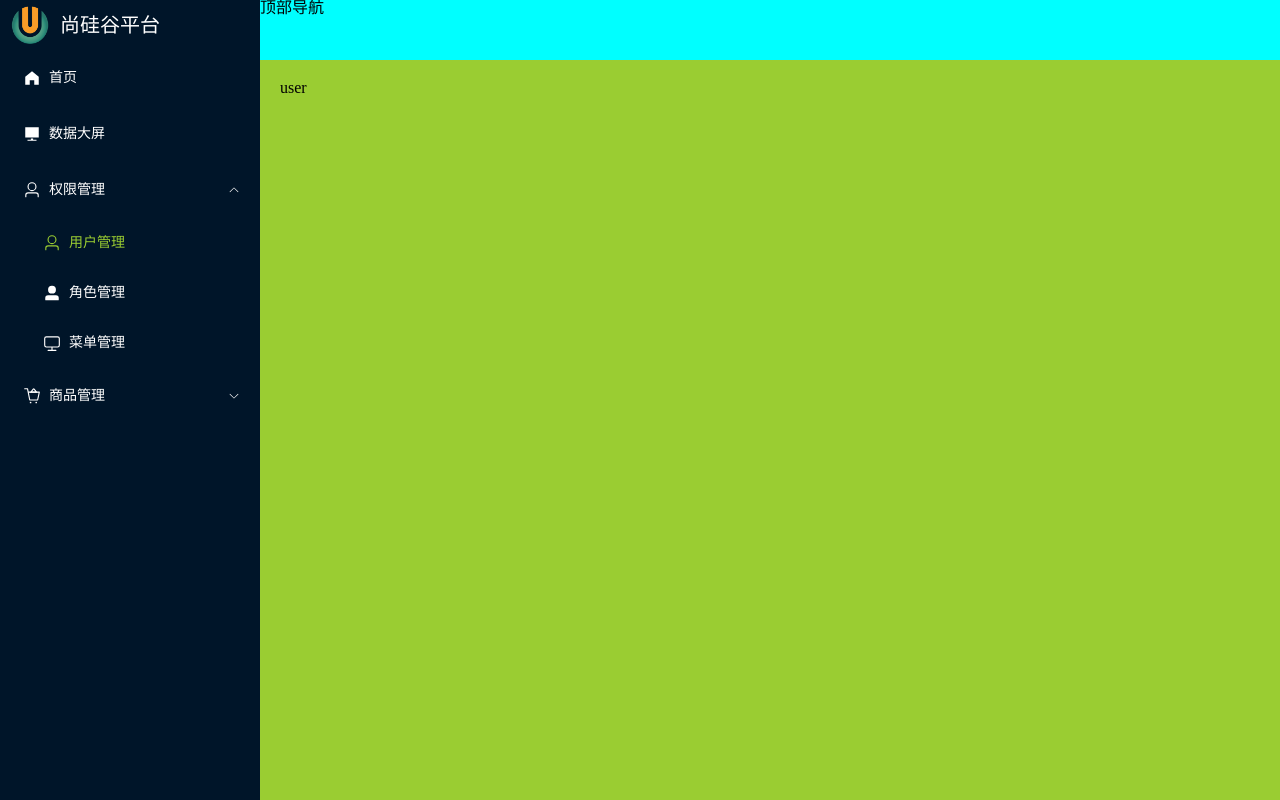
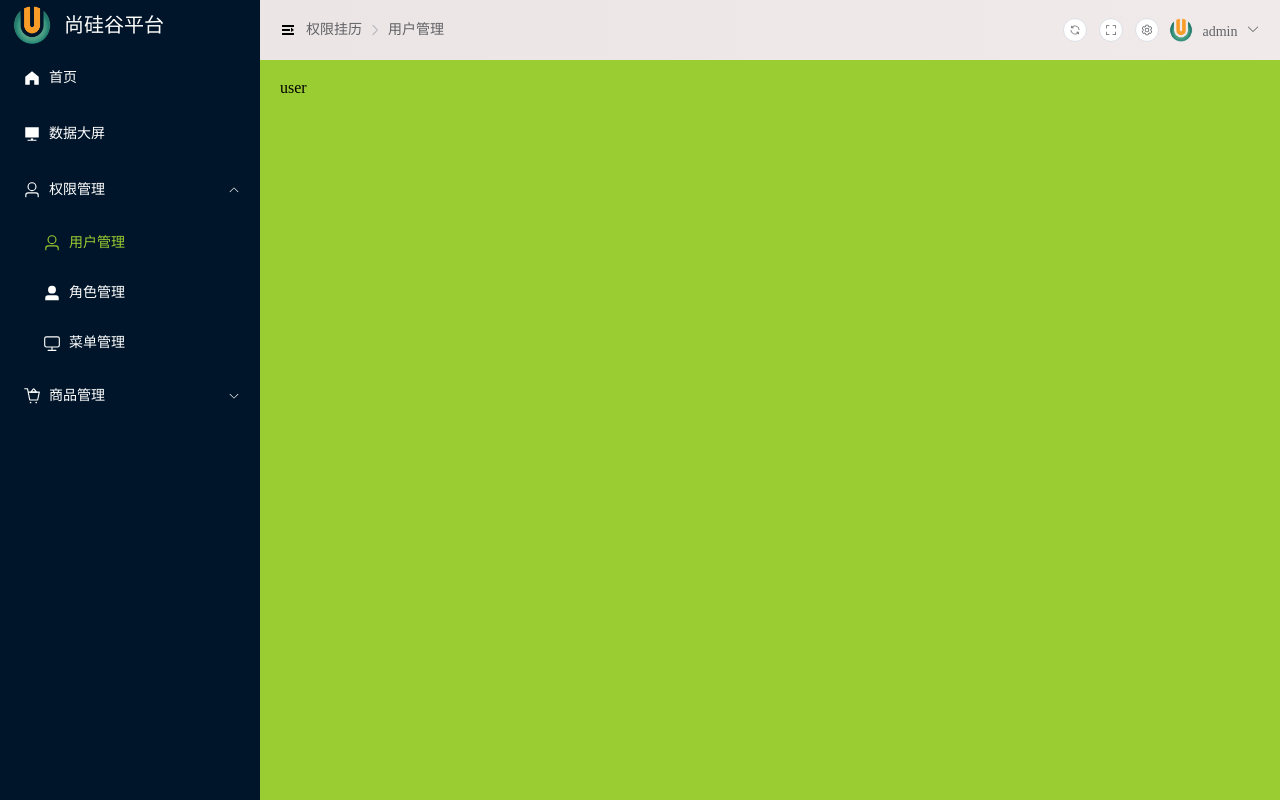
Before and after one commit to Jasonw372/AtGuiguVue3, a Vue app: page /acl/user in a window 1280 px wide. Built offline with nearby package versions, Linux system fonts and the light colour scheme.

Commit message:
feat: add menu fold

```diff
--- a/components.d.ts
+++ b/components.d.ts
@@ -7,8 +7,13 @@ export {}
 
 declare module 'vue' {
   export interface GlobalComponents {
+    ElBreadcrumb: typeof import('element-plus/es')['ElBreadcrumb']
+    ElBreadcrumbItem: typeof import('element-plus/es')['ElBreadcrumbItem']
     ElButton: typeof import('element-plus/es')['ElButton']
     ElCol: typeof import('element-plus/es')['ElCol']
+    ElDropdown: typeof import('element-plus/es')['ElDropdown']
+    ElDropdownItem: typeof import('element-plus/es')['ElDropdownItem']
+    ElDropdownMenu: typeof import('element-plus/es')['ElDropdownMenu']
     ElForm: typeof import('element-plus/es')['ElForm']
     ElFormItem: typeof import('element-plus/es')['ElFormItem']
     ElIcon: typeof import('element-plus/es')['ElIcon']
--- a/src/layout/index.vue
+++ b/src/layout/index.vue
@@ -2,32 +2,39 @@
 import Logo from '@/layout/logo/index.vue'
 import Menu from '@/layout/menu/index.vue'
 import Main from '@/layout/main/index.vue'
+import Tabbar from '@/layout/tabbar/index.vue'
+
 import useUserStore from '@/stores/modules/user'
 import { useRoute } from 'vue-router'
+import useLayOutSettingStore from '@/stores/modules/setting'
 
 const store = useUserStore()
 const menuRoutes = store.menuRoutes
-
 const $route = useRoute()
+const LayOutSettingStore = useLayOutSettingStore()
 </script>
 
 <template>
   <div class="layout_container">
-    <div class="layout_slider">
+    <div class="layout_slider" :class="{ fold: LayOutSettingStore.fold }">
       <Logo></Logo>
       <el-scrollbar class="scrollbar">
         <el-menu
+          :collapse="LayOutSettingStore.fold"
           background-color="#001529"
           text-color="white"
           active-text-color="yellowgreen"
           :default-active="$route.path"
+          :collapse-transition="true"
         >
           <Menu :menuList="menuRoutes" />
         </el-menu>
       </el-scrollbar>
     </div>
     <div class="layout_body">
-      <div class="layout_tabbar">顶部导航</div>
+      <div class="layout_tabbar">
+        <Tabbar></Tabbar>
+      </div>
       <div class="layout_main">
         <Main></Main>
       </div>
@@ -46,14 +53,23 @@ const $route = useRoute()
     width: $base-menu-width;
     min-height: 100vh;
     background-color: $base-menu-background-color;
-
+    transition: all 0.5s;
     .scrollbar {
       width: $base-menu-width;
       height: calc(100vh - $base-menu-logo-height);
 
       .el-menu {
         border-right: none;
+        transition: all 0.5s;
+
+        &.fold {
+          width: $base-menu-min-width;
+        }
       }
+    }
+
+    &.fold {
+      width: $base-menu-min-width;
     }
   }
 
--- a/src/layout/logo/index.vue
+++ b/src/layout/logo/index.vue
@@ -21,7 +21,7 @@ defineOptions({
   color: white;
   display: flex;
   align-items: center;
-  padding: 10px;
+  padding: 12px;
 
   img {
     width: 40px;
@@ -30,7 +30,7 @@ defineOptions({
 
   p {
     font-size: $base-logo-title-fontSize;
-    margin-left: 10px;
+    margin-left: 12px;
   }
 }
 </style>
--- /dev/null
+++ b/src/layout/tabbar/breadcrumb/index.vue
@@ -0,0 +1,29 @@
+<script setup lang="ts">
+import useLayOutSettingStore from '@/stores/modules/setting'
+
+defineOptions({
+  name: 'BreadCrumb',
+})
+
+//获取layout配置相关的仓库
+const LayOutSettingStore = useLayOutSettingStore()
+
+//点击图标的切换
+const changeIcon = () => {
+  //图标进行切换
+  LayOutSettingStore.fold = !LayOutSettingStore.fold
+}
+</script>
+
+<template>
+  <el-icon style="margin-right: 10px" @click="changeIcon">
+    <component :is="LayOutSettingStore.fold ? 'Fold' : 'Expand'"></component>
+  </el-icon>
+
+  <el-breadcrumb separator-icon="ArrowRight">
+    <el-breadcrumb-item>权限挂历</el-breadcrumb-item>
+    <el-breadcrumb-item>用户管理</el-breadcrumb-item>
+  </el-breadcrumb>
+</template>
+
+<style scoped lang="scss"></style>
--- /dev/null
+++ b/src/layout/tabbar/index.vue
@@ -0,0 +1,45 @@
+<script setup lang="ts">
+import BreadCrumb from '@/layout/tabbar/breadcrumb/index.vue'
+import Setting from '@/layout/tabbar/setting/index.vue'
+
+defineOptions({
+  name: 'Tabbar',
+})
+</script>
+
+<template>
+  <div class="tabbar">
+    <div class="tabbar-left">
+      <BreadCrumb></BreadCrumb>
+    </div>
+    <div class="tabbar-right">
+      <Setting></Setting>
+    </div>
+  </div>
+</template>
+
+<style scoped lang="scss">
+.tabbar {
+  width: 100%;
+  height: 100%;
+  display: flex;
+  justify-content: space-between;
+  background-image: linear-gradient(
+    to right,
+    rgb(236, 229, 229),
+    //rgb(151, 136, 136),
+    rgb(240, 234, 234)
+  );
+
+  .tabbar-left {
+    display: flex;
+    align-items: center;
+    margin-left: 20px;
+  }
+
+  .tabbar-right {
+    display: flex;
+    align-items: center;
+  }
+}
+</style>
--- /dev/null
+++ b/src/layout/tabbar/setting/index.vue
@@ -0,0 +1,31 @@
+<script setup lang="ts">
+defineOptions({
+  name: 'Setting',
+})
+</script>
+
+<template>
+  <el-button size="small" icon="Refresh" circle></el-button>
+  <el-button size="small" icon="FullScreen" circle></el-button>
+  <el-button size="small" icon="Setting" circle></el-button>
+  <img
+    src="../../../../public/logo.png"
+    style="width: 24px; height: 24px; margin: 0 10px"
+  />
+  <!-- 下拉菜单 -->
+  <el-dropdown style="margin-right: 20px">
+    <span class="el-dropdown-link">
+      admin
+      <el-icon class="el-icon--right">
+        <arrow-down />
+      </el-icon>
+    </span>
+    <template #dropdown>
+      <el-dropdown-menu>
+        <el-dropdown-item>退出登陆</el-dropdown-item>
+      </el-dropdown-menu>
+    </template>
+  </el-dropdown>
+</template>
+
+<style scoped lang="scss"></style>
--- /dev/null
+++ b/src/stores/modules/setting.ts
@@ -0,0 +1,13 @@
+import { defineStore } from 'pinia'
+
+const useLayOutSettingStore = defineStore('SettingStore', {
+  // 数据存储地址
+  state: () => {
+    return {
+      fold: false,
+    }
+  },
+  persist: true,
+})
+
+export default useLayOutSettingStore
--- a/src/styles/variable.scss
+++ b/src/styles/variable.scss
@@ -16,3 +16,5 @@ $base-main-background-color: yellowgreen;
 $base-menu-logo-height: 50px;
 
 $base-logo-title-fontSize: 20px;
+
+$base-menu-min-width: 64px;
```
